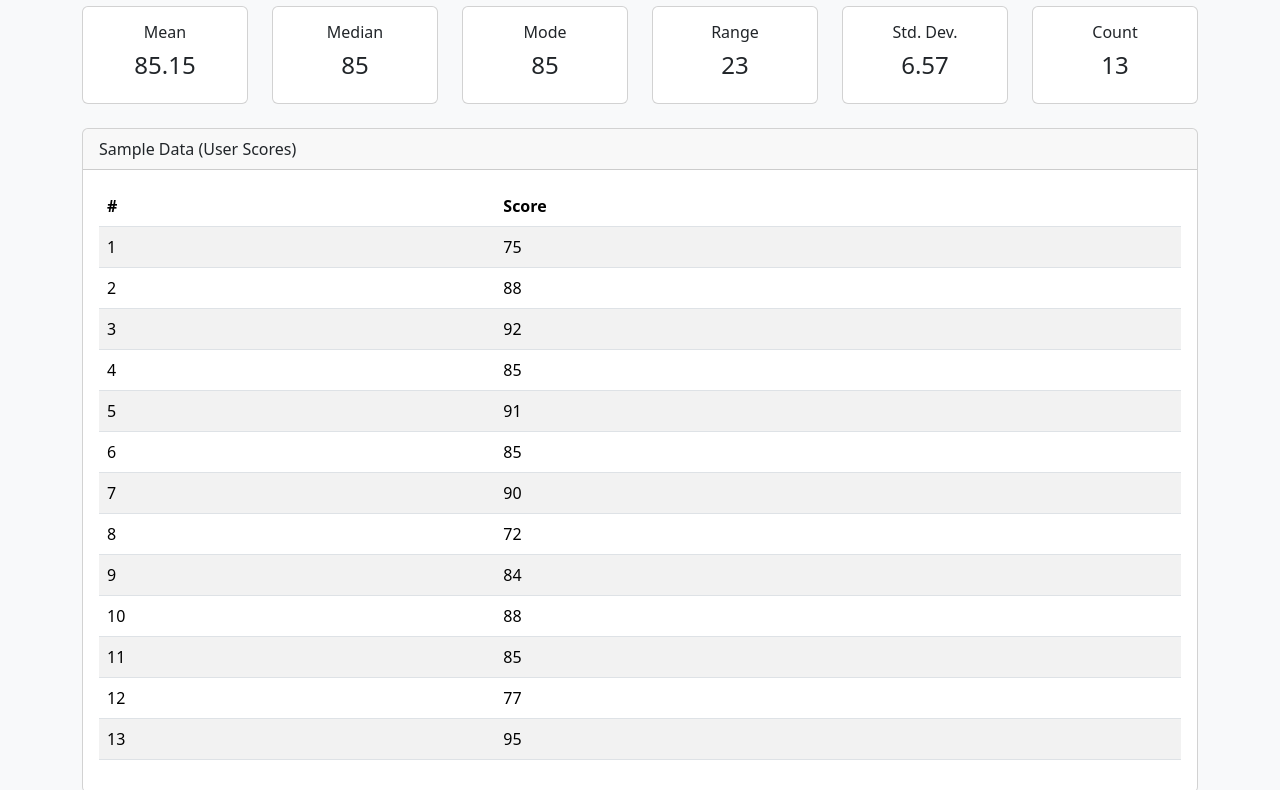
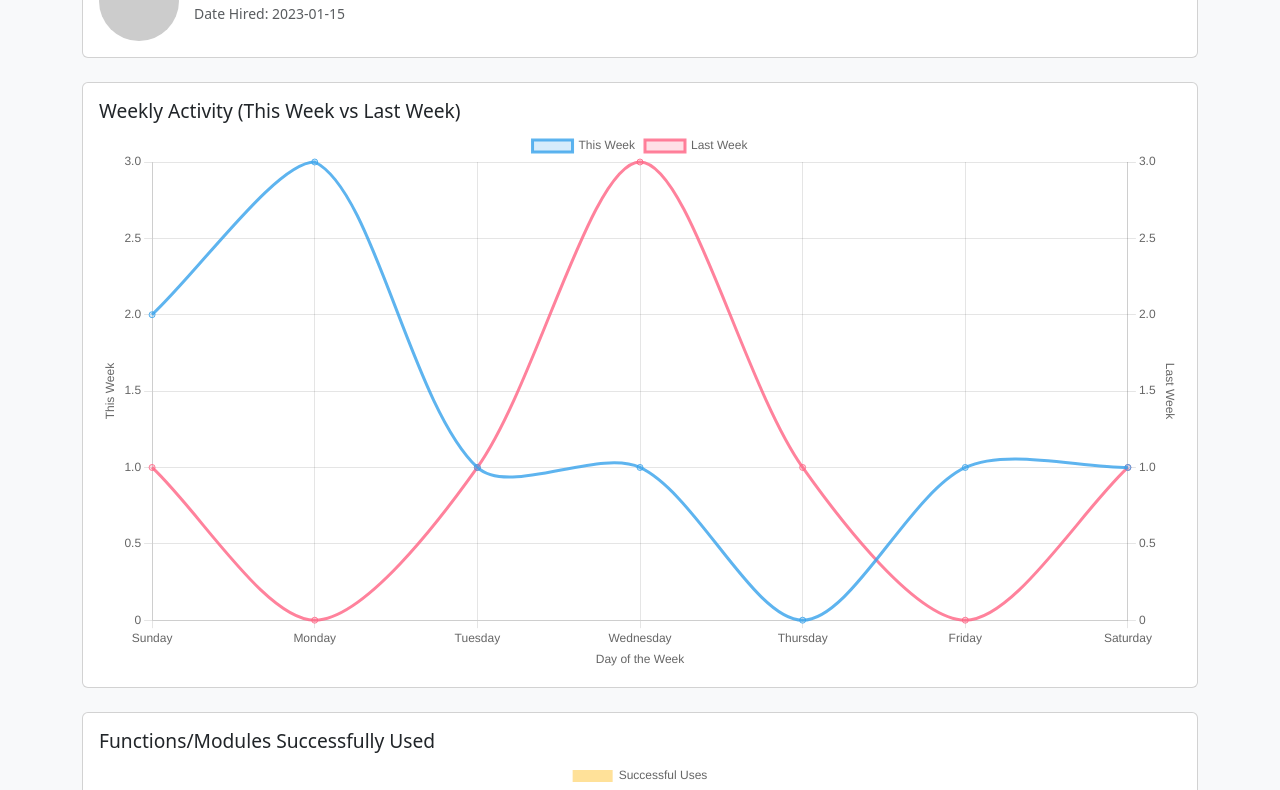
Before and after one commit to cliffamadeus/dash, a plain HTML site: page index.html in a window 1280 px wide. Shown: the part 80-870 px from the top of the page. Drawn offline with nearby package versions, Linux system fonts and the light colour scheme.

Commit message:
Dashboard changes

```diff
--- /dev/null
+++ b/data.json
@@ -0,0 +1,41 @@
+{
+  "users": [
+    {
+      "id": "U001",
+      "name": "Alice",
+      "dateHired": "2023-01-15",
+      "characteristics": {
+        "Punctuality": 4.0,
+        "Communication": 3.5,
+        "Technical Knowledge": 4.5,
+        "Team Player": 4.0,
+        "Problem Solving": 4.0,
+        "Meeting Deadlines": 3.8
+      }
+    }
+  ],
+  "activity": [
+    { "userId": "U001", "week": "this", "day": "Sunday", "count": 2 },
+    { "userId": "U001", "week": "this", "day": "Monday", "count": 3 },
+    { "userId": "U001", "week": "this", "day": "Tuesday", "count": 1 },
+    { "userId": "U001", "week": "this", "day": "Wednesday", "count": 1 },
+    { "userId": "U001", "week": "this", "day": "Thursday", "count": 0 },
+    { "userId": "U001", "week": "this", "day": "Friday", "count": 1 },
+    { "userId": "U001", "week": "this", "day": "Saturday", "count": 1 },
+
+    { "userId": "U001", "week": "last", "day": "Sunday", "count": 1 },
+    { "userId": "U001", "week": "last", "day": "Monday", "count": 0 },
+    { "userId": "U001", "week": "last", "day": "Tuesday", "count": 1 },
+    { "userId": "U001", "week": "last", "day": "Wednesday", "count": 3 },
+    { "userId": "U001", "week": "last", "day": "Thursday", "count": 1 },
+    { "userId": "U001", "week": "last", "day": "Friday", "count": 0 },
+    { "userId": "U001", "week": "last", "day": "Saturday", "count": 1 }
+  ],
+  "functionUsage": [
+    { "userId": "U001", "function": "Login", "successCount": 20 },
+    { "userId": "U001", "function": "Upload Data", "successCount": 15 },
+    { "userId": "U001", "function": "Generate Report", "successCount": 8 },
+    { "userId": "U001", "function": "Export CSV", "successCount": 12 },
+    { "userId": "U001", "function": "Search Records", "successCount": 18 }
+  ]
+}
--- a/index.html
+++ b/index.html
@@ -5,113 +5,185 @@
   <title>Descriptive Statistics Dashboard</title>
   <meta name="viewport" content="width=device-width, initial-scale=1">
 
-  <!-- Bootstrap CSS -->
+  <!-- Bootstrap 5 -->
   <link href="https://cdn.jsdelivr.net/npm/bootstrap@5.3.3/dist/css/bootstrap.min.css" rel="stylesheet">
 
   <!-- Chart.js -->
   <script src="https://cdn.jsdelivr.net/npm/chart.js"></script>
+
+  <style>
+    .avatar {
+      width: 80px;
+      height: 80px;
+      border-radius: 50%;
+      background-color: #ccc;
+      display: inline-block;
+      margin-right: 15px;
+    }
+    .card-title {
+      font-size: 1.2rem;
+    }
+  </style>
 </head>
 <body class="bg-light">
   <div class="container py-4">
-    <h2 class="mb-4 text-center">Descriptive Statistics Dashboard</h2>
 
-    <!-- Summary Cards -->
-    <div class="row g-4 text-center mb-4">
-      <div class="col-md-2"><div class="card p-3"><h6>Mean</h6><h4 id="mean">0</h4></div></div>
-      <div class="col-md-2"><div class="card p-3"><h6>Median</h6><h4 id="median">0</h4></div></div>
-      <div class="col-md-2"><div class="card p-3"><h6>Mode</h6><h4 id="mode">0</h4></div></div>
-      <div class="col-md-2"><div class="card p-3"><h6>Range</h6><h4 id="range">0</h4></div></div>
-      <div class="col-md-2"><div class="card p-3"><h6>Std. Dev.</h6><h4 id="stdDev">0</h4></div></div>
-      <div class="col-md-2"><div class="card p-3"><h6>Count</h6><h4 id="count">0</h4></div></div>
-    </div>
-
-    <!-- Data Table -->
-    <div class="card mb-4">
-      <div class="card-header">Sample Data (User Scores)</div>
-      <div class="card-body">
-        <table class="table table-striped">
-          <thead><tr><th>#</th><th>Score</th></tr></thead>
-          <tbody id="dataTableBody"></tbody>
-        </table>
+    <!-- Profile Header -->
+    <div class="card mb-4 p-3 d-flex flex-row align-items-center">
+      <div class="avatar"></div>
+      <div>
+        <h5 class="mb-0">Alice</h5>
+        <small class="text-muted">Date Hired: 2023-01-15</small>
       </div>
     </div>
 
-    <!-- Charts -->
-    <div class="row mb-4">
-      <div class="col-md-6">
-        <canvas id="barChart"></canvas>
-      </div>
-      <div class="col-md-6">
-        <canvas id="lineChart"></canvas>
-      </div>
-    </div>
+    <!-- Weekly Activity Chart -->
+    <div class="card mb-4 p-3">
+      <h5 class="card-title">Weekly Activity (This Week vs Last Week)</h5>
+      <canvas id="weeklyActivityChart"></canvas>
     </div>
 
-  <!-- JavaScript Logic -->
+    <!-- Function Usage Chart -->
+    <div class="card mb-4 p-3">
+      <h5 class="card-title">Functions/Modules Successfully Used</h5>
+      <canvas id="functionUsageChart"></canvas>
+    </div>
+
+    <!-- Radar Chart -->
+    <div class="card mb-4 p-3">
+      <h5 class="card-title">User Characteristics</h5>
+      <canvas id="radarChart"></canvas>
+    </div>
+
+  </div>
+
   <script>
-    const scores = [75, 88, 92, 85, 91, 85, 90, 72, 84, 88, 85, 77, 95];
+    async function loadDataAndRenderCharts() {
+      const response = await fetch('data.json');
+      const data = await response.json();
 
-    // Insert table rows
-    const tableBody = document.getElementById("dataTableBody");
-    scores.forEach((score, index) => {
-      tableBody.innerHTML += `<tr><td>${index + 1}</td><td>${score}</td></tr>`;
+      const selectedUserId = "U001";
+      const user = data.users.find((u) => u.id === selectedUserId);
+
+      // Update profile header (if using dynamic DOM update)
+      document.querySelector(".card h5").textContent = user.name;
+      document.querySelector(".card small").textContent = `Date Hired: ${user.dateHired}`;
+
+      const daysOfWeek = ["Sunday", "Monday", "Tuesday", "Wednesday", "Thursday", "Friday", "Saturday"];
+
+      const getDailyCounts = (week) =>
+        daysOfWeek.map(day => {
+          const entry = data.activity.find(a => a.userId === selectedUserId && a.week === week && a.day === day);
+          return entry ? entry.count : 0;
         });
 
-    // Descriptive Statistics Calculations
-    const mean = (arr) => arr.reduce((a, b) => a + b, 0) / arr.length;
-    const median = (arr) => {
-      const sorted = [...arr].sort((a, b) => a - b);
-      const mid = Math.floor(sorted.length / 2);
-      return sorted.length % 2 !== 0 ? sorted[mid] : (sorted[mid - 1] + sorted[mid]) / 2;
-    };
-    const mode = (arr) => {
-      const freq = {};
-      arr.forEach(num => freq[num] = (freq[num] || 0) + 1);
-      const maxFreq = Math.max(...Object.values(freq));
-      const modes = Object.keys(freq).filter(k => freq[k] == maxFreq);
-      return modes.join(', ');
-    };
-    const stdDev = (arr) => {
-      const m = mean(arr);
-      const variance = arr.reduce((acc, val) => acc + Math.pow(val - m, 2), 0) / arr.length;
-      return Math.sqrt(variance).toFixed(2);
-    };
+      const countsLastWeek = getDailyCounts("last");
+      const countsThisWeek = getDailyCounts("this");
 
-    // Populate cards
-    document.getElementById("mean").textContent = mean(scores).toFixed(2);
-    document.getElementById("median").textContent = median(scores);
-    document.getElementById("mode").textContent = mode(scores);
-    document.getElementById("range").textContent = Math.max(...scores) - Math.min(...scores);
-    document.getElementById("stdDev").textContent = stdDev(scores);
-    document.getElementById("count").textContent = scores.length;
-
-    // Charts
-    const labels = scores.map((_, i) => `User ${i + 1}`);
-    new Chart(document.getElementById('barChart'), {
-      type: 'bar',
+      // === Chart 1: Weekly Activity
+      new Chart(document.getElementById('weeklyActivityChart'), {
+        type: 'line',
         data: {
-        labels,
-        datasets: [{
-          label: 'Scores',
-          data: scores,
-          backgroundColor: 'rgba(54, 162, 235, 0.6)'
-        }]
+          labels: daysOfWeek,
+          datasets: [
+            {
+              label: 'This Week',
+              data: countsThisWeek,
+              borderColor: 'rgba(54, 162, 235, 0.8)',
+              backgroundColor: 'rgba(54, 162, 235, 0.2)',
+              yAxisID: 'y1',
+              tension: 0.3
+            },
+            {
+              label: 'Last Week',
+              data: countsLastWeek,
+              borderColor: 'rgba(255, 99, 132, 0.8)',
+              backgroundColor: 'rgba(255, 99, 132, 0.2)',
+              yAxisID: 'y2',
+              tension: 0.3
+            }
+          ]
+        },
+        options: {
+          responsive: true,
+          scales: {
+            x: { title: { display: true, text: 'Day of the Week' } },
+            y1: {
+              type: 'linear',
+              display: true,
+              position: 'left',
+              title: { display: true, text: 'This Week' }
+            },
+            y2: {
+              type: 'linear',
+              display: true,
+              position: 'right',
+              title: { display: true, text: 'Last Week' },
+              grid: { drawOnChartArea: false }
+            }
+          }
         }
       });
 
-    new Chart(document.getElementById('lineChart'), {
-      type: 'line',
+      // === Chart 2: Function Usage
+      const functionData = data.functionUsage.filter(f => f.userId === selectedUserId);
+      const functionLabels = functionData.map(f => f.function);
+      const functionCounts = functionData.map(f => f.successCount);
+
+      new Chart(document.getElementById('functionUsageChart'), {
+        type: 'bar',
         data: {
-        labels,
+          labels: functionLabels,
           datasets: [{
-          label: 'Scores Over Time',
-          data: scores,
-          borderColor: 'rgba(255, 99, 132, 0.8)',
-          fill: false,
-          tension: 0.2
+            label: 'Successful Uses',
+            data: functionCounts,
+            backgroundColor: 'rgba(255, 205, 86, 0.6)'
           }]
+        },
+        options: {
+          indexAxis: 'y',
+          responsive: true,
+          scales: {
+            x: {
+              beginAtZero: true,
+              title: { display: true, text: 'Success Count' }
+            }
+          }
         }
       });
+
+      // === Chart 3: Radar Chart for Characteristics
+      const radarLabels = Object.keys(user.characteristics);
+      const radarScores = Object.values(user.characteristics);
+
+      new Chart(document.getElementById('radarChart'), {
+        type: 'radar',
+        data: {
+          labels: radarLabels,
+          datasets: [{
+            label: "Performance",
+            data: radarScores,
+            backgroundColor: "rgba(75, 192, 192, 0.2)",
+            borderColor: "rgba(75, 192, 192, 1)",
+            pointBackgroundColor: "rgba(75, 192, 192, 1)"
+          }]
+        },
+        options: {
+          responsive: true,
+          scales: {
+            r: {
+              beginAtZero: true,
+              min: 0,
+              max: 5,
+              ticks: { stepSize: 1 }
+            }
+          }
+        }
+      });
+    }
+
+    loadDataAndRenderCharts();
   </script>
+
 </body>
 </html>
```
Lines whose indentation alone changed are shown as unchanged.
